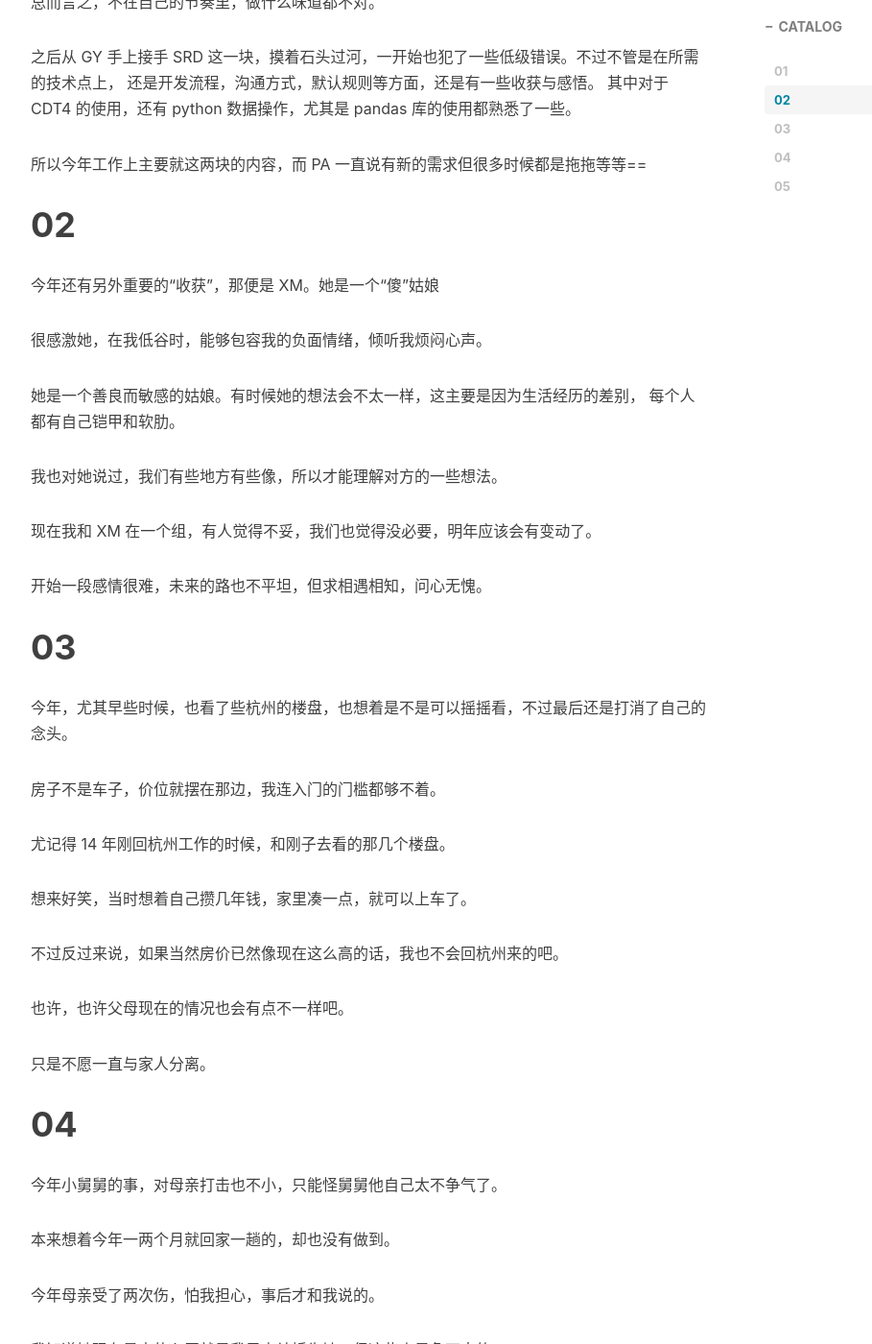
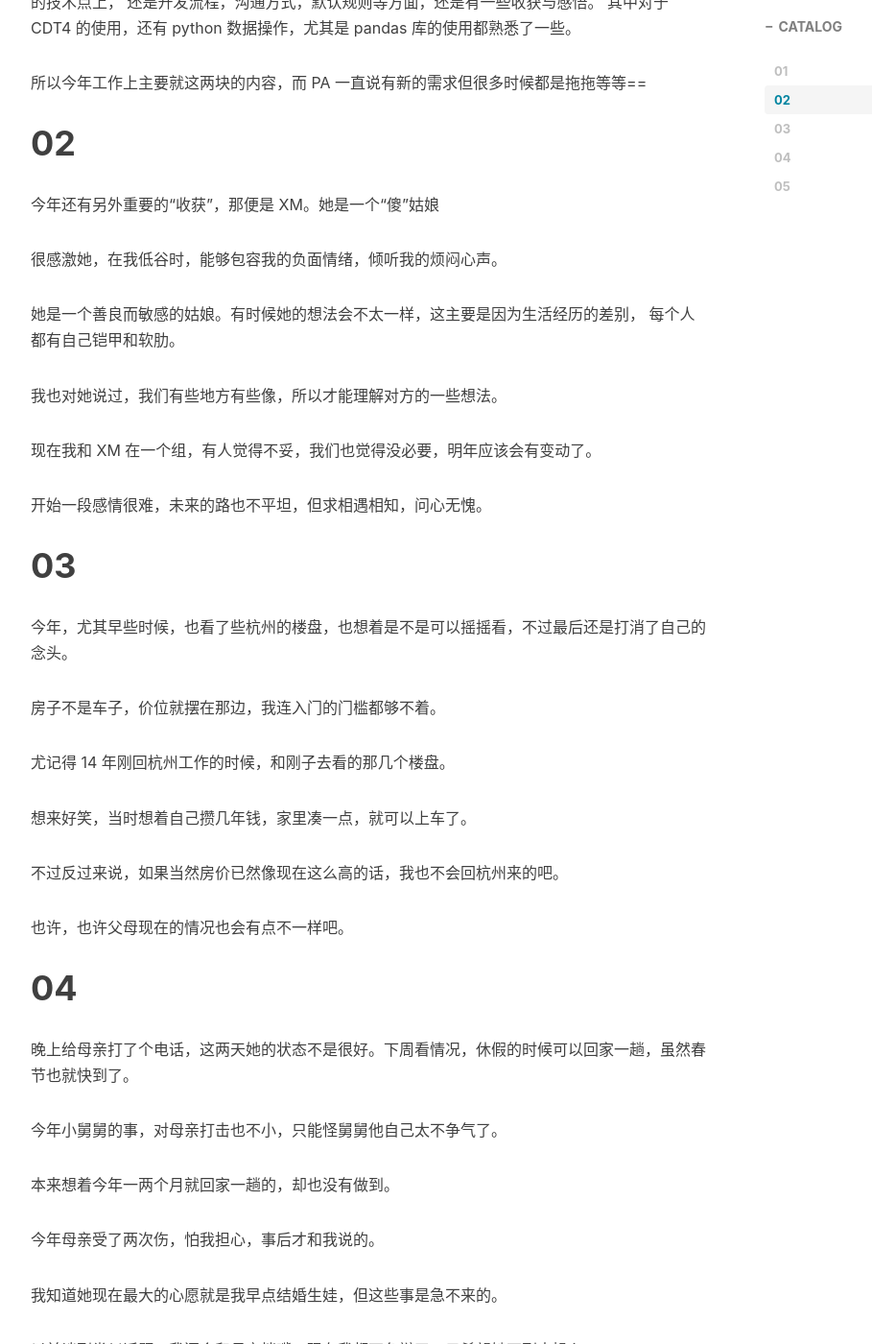
Before and after one commit to bearfly1990/bearfly.github.io, a Jekyll site: the page built from _posts/2019/12/2019-12-22-My2019.md, in a window 1280 px wide and 1400 px high, scrolled down 1407 px. Shown: the whole window at 96% size, without its empty margins (233-1142 px from the left). Built offline with Jekyll 4.4.1, drawn with Linux system fonts in a browser that asks for light colours; nearby versions of some CDN libraries; comment, search, counter and statistics services are not loaded; some of the changed text lies outside the part shown.

Commit message:
my 2019 fix issue

```diff
--- a/_posts/2019/12/2019-12-22-My2019.md
+++ b/_posts/2019/12/2019-12-22-My2019.md
@@ -52,7 +50,7 @@ tags:
 
 今年还有另外重要的“收获”，那便是 XM。她是一个“傻”姑娘
 
-很感激她，在我低谷时，能够包容我的负面情绪，倾听我烦闷心声。
+很感激她，在我低谷时，能够包容我的负面情绪，倾听我的烦闷心声。
 
 她是一个善良而敏感的姑娘。有时候她的想法会不太一样，这主要是因为生活经历的差别，
 每个人都有自己铠甲和软肋。
@@ -77,9 +75,9 @@ tags:
 
 也许，也许父母现在的情况也会有点不一样吧。
 
-只是不愿一直与家人分离。
+# 04
 
-# 04
+晚上给母亲打了个电话，这两天她的状态不是很好。下周看情况，休假的时候可以回家一趟，虽然春节也就快到了。
 
 今年小舅舅的事，对母亲打击也不小，只能怪舅舅他自己太不争气了。
 
@@ -97,8 +95,7 @@ tags:
 
 上次家里灯和马桶坏了，我去买了配件，回去修好了，母亲很开心。
 
-今年台风，楼顶地漏堵住了，母亲自己爬上通的。
-
+今年台风，楼顶地漏堵住了，母亲自己爬上通的。。。
 
 # 05
 
```
Also changed, not shown: other parts of _posts/2019/12/2019-12-22-My2019.md (+0 -2 lines), img/bf/hk_02.jpg.
